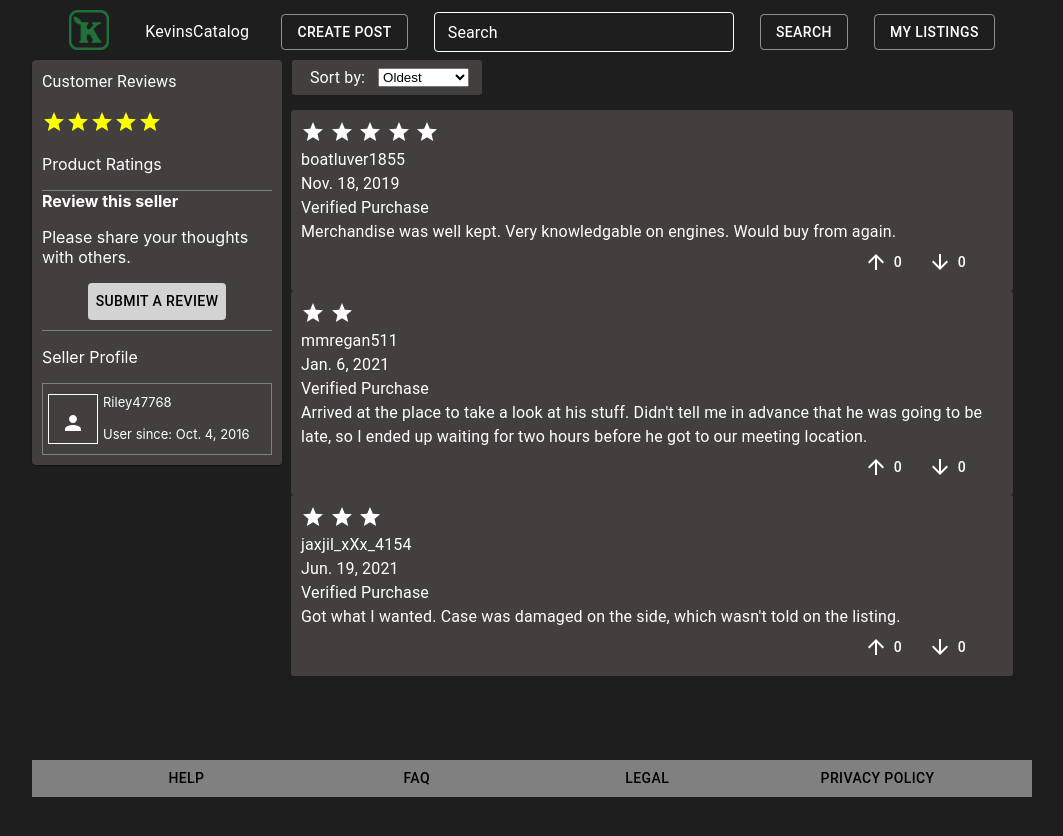
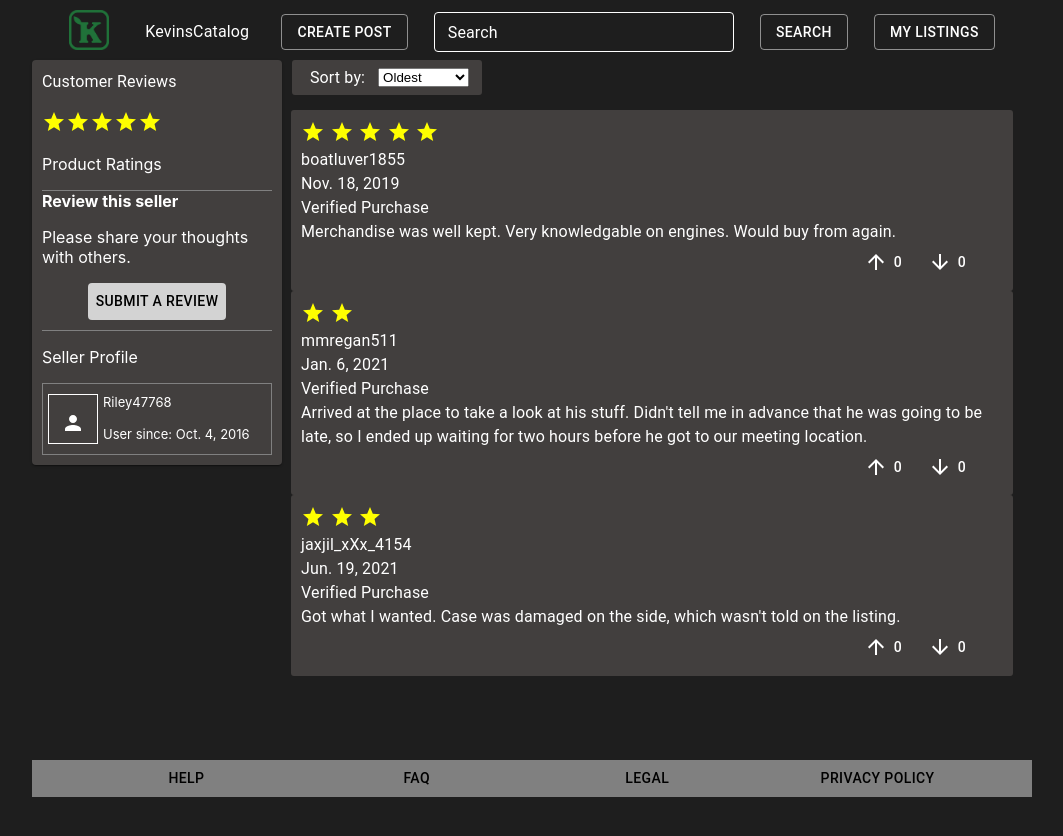
Before and after one commit to IkaikaL/CSC-4243-Project, a React (Create React App) app in the folder frontend/: page /reviews in a window 1280 px wide. Shown: the top 836 px of the page, without its empty margins (108-1171 px from the left). Built offline with nearby package versions, Linux system fonts and the light colour scheme.

Commit message:
yellow stars

```diff
--- a/frontend/src/components/Reviews/Reviews.tsx
+++ b/frontend/src/components/Reviews/Reviews.tsx
@@ -38,24 +38,28 @@ const Reviews = (props: Props) => {
 							minWidth: "100%",
 						}}
 					>
-						{item.stars === 1 ? <StarIcon /> : null}
+						{item.stars === 1 ? (
+							<Container disableGutters={true} sx={{ color: "yellow" }}>
+								<StarIcon />
+							</Container>
+						) : null}
 						{item.stars === 2 ? (
-							<Container disableGutters={true}>
+							<Container disableGutters={true} sx={{ color: "yellow" }}>
 								<StarIcon /> <StarIcon />
 							</Container>
 						) : null}
 						{item.stars === 3 ? (
-							<Container disableGutters={true}>
+							<Container disableGutters={true} sx={{ color: "yellow" }}>
 								<StarIcon /> <StarIcon /> <StarIcon />
 							</Container>
 						) : null}
 						{item.stars === 4 ? (
-							<Container disableGutters={true}>
+							<Container disableGutters={true} sx={{ color: "yellow" }}>
 								<StarIcon /> <StarIcon /> <StarIcon /> <StarIcon />
 							</Container>
 						) : null}
 						{item.stars === 5 ? (
-							<Container disableGutters={true}>
+							<Container disableGutters={true} sx={{ color: "yellow" }}>
 								<StarIcon /> <StarIcon /> <StarIcon /> <StarIcon /> <StarIcon />
 							</Container>
 						) : null}
```
